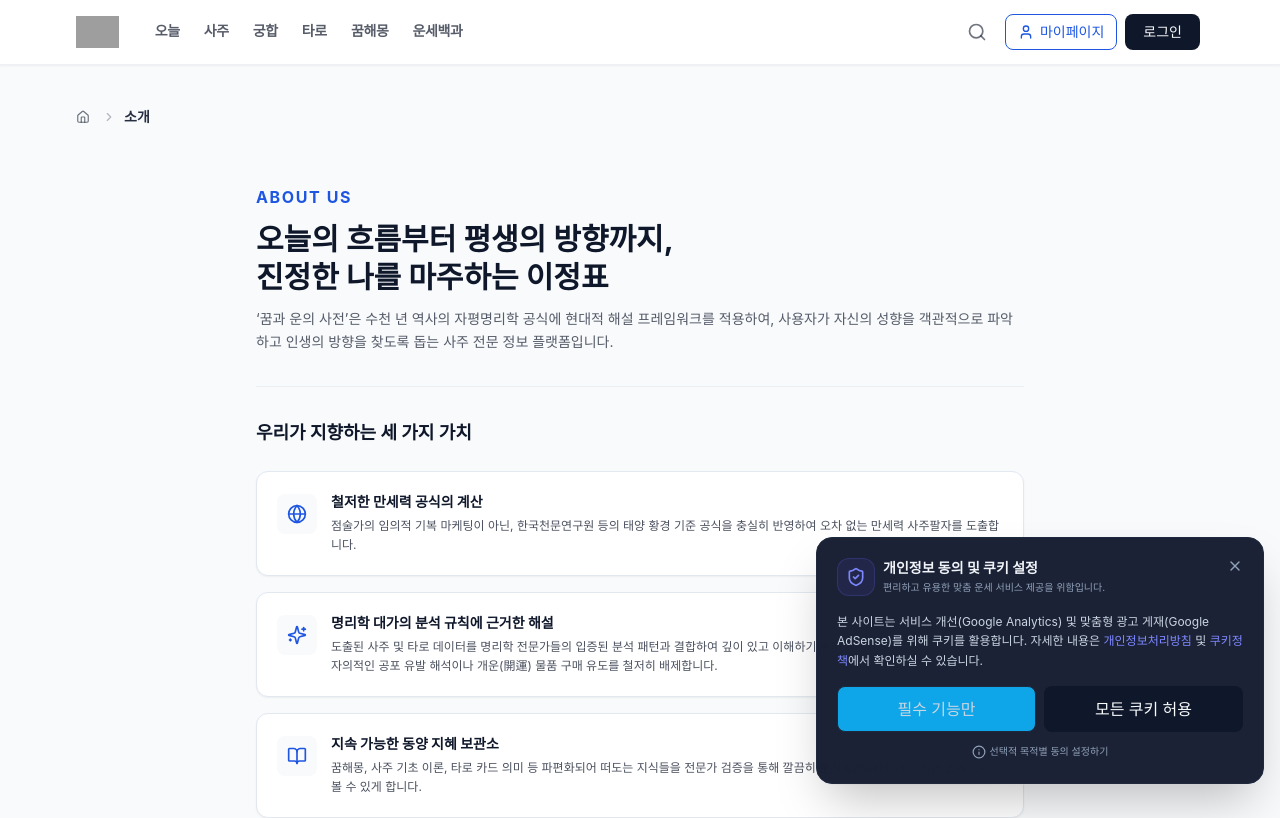
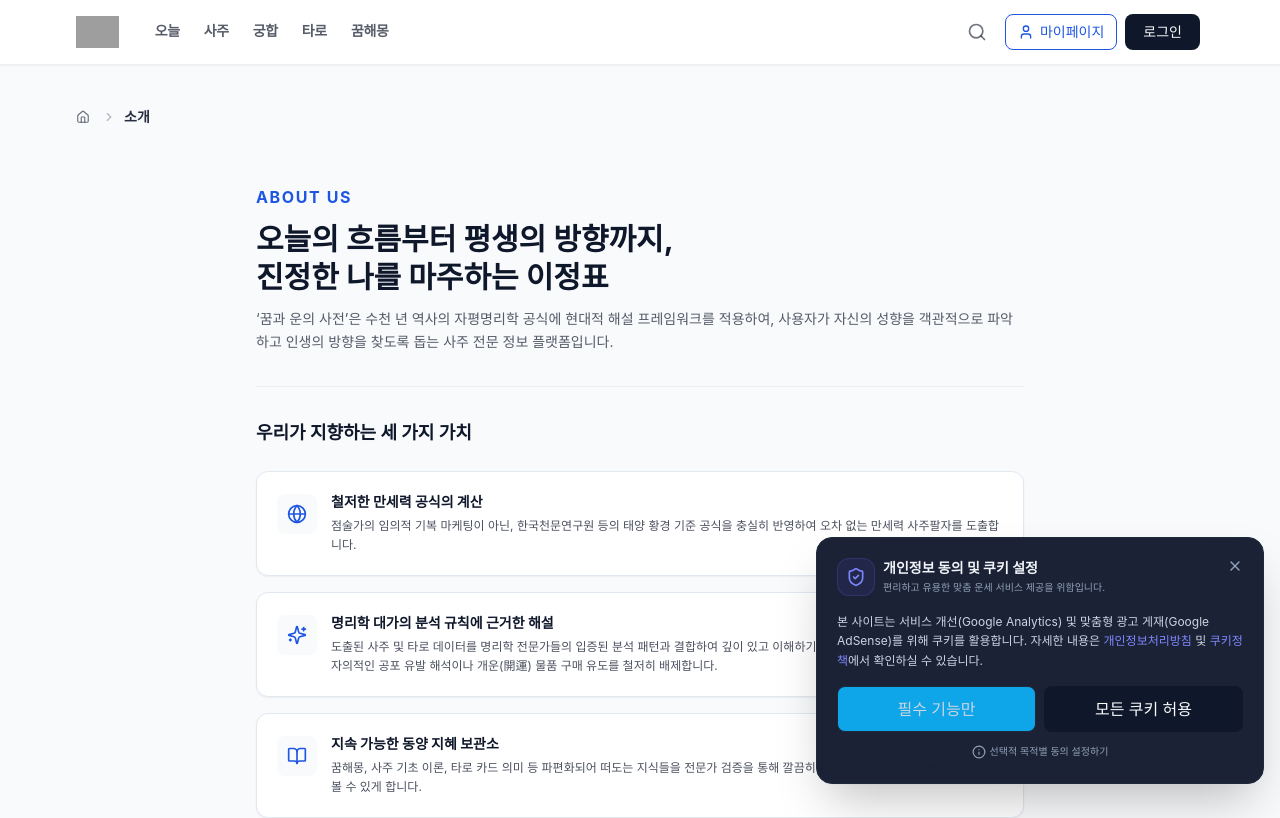
Before and after one commit to jihoon3813-commits/saju, a Next.js app: page /about in a window 1280 px wide. Shown: the top 818 px of the page. Built offline with nearby package versions, Linux system fonts and the light colour scheme; no server answers; grey boxes are pictures that could not be loaded.

Commit message:
layout: remove '운세백과' navigation menu and disable '꿈해몽' mega menu dropdown

```diff
--- a/src/components/layout/DesktopMegaMenu.tsx
+++ b/src/components/layout/DesktopMegaMenu.tsx
@@ -75,7 +75,7 @@ export const DesktopMegaMenu: React.FC<DesktopMegaMenuProps> = ({
       ],
     },
     tarot: {
-      title: "AI 신비 타로",
+      title: "신비 타로 운세",
       desc: "78장의 아르카나 카드를 통해 당면한 고민의 무의식적 원인과 조언을 탐색합니다.",
       icon: <Sparkles className="w-5 h-5 text-gold" />,
       groups: [
--- a/src/components/layout/Header.tsx
+++ b/src/components/layout/Header.tsx
@@ -31,8 +31,7 @@ export const Header: React.FC = () => {
     { label: "사주", href: "/saju", hasMega: true, category: "saju" },
     { label: "궁합", href: "/compatibility" },
     { label: "타로", href: "/tarot", hasMega: true, category: "tarot" },
-    { label: "꿈해몽", href: "/dreams", hasMega: true, category: "dreams" },
-    { label: "운세백과", href: "/articles" },
+    { label: "꿈해몽", href: "/dreams" },
   ];
 
   return (
--- a/src/components/layout/MobileMenu.tsx
+++ b/src/components/layout/MobileMenu.tsx
@@ -26,9 +26,8 @@ export const MobileMenu: React.FC<MobileMenuProps> = ({ isOpen, onClose }) => {
     { label: "오늘의 운세", href: "/today", icon: <Calendar className="w-5 h-5 text-gold" /> },
     { label: "정통 사주", href: "/saju", icon: <Calendar className="w-5 h-5 text-gold" /> },
     { label: "맞춤 궁합", href: "/compatibility", icon: <Heart className="w-5 h-5 text-gold" /> },
-    { label: "AI 타로", href: "/tarot", icon: <Sparkles className="w-5 h-5 text-gold" /> },
+    { label: "타로 운세", href: "/tarot", icon: <Sparkles className="w-5 h-5 text-gold" /> },
     { label: "꿈해몽 사전", href: "/dreams", icon: <Moon className="w-5 h-5 text-gold" /> },
-    { label: "운세백과", href: "/articles", icon: <BookOpen className="w-5 h-5 text-gold" /> },
   ];
 
   const infoMenus = [
```
